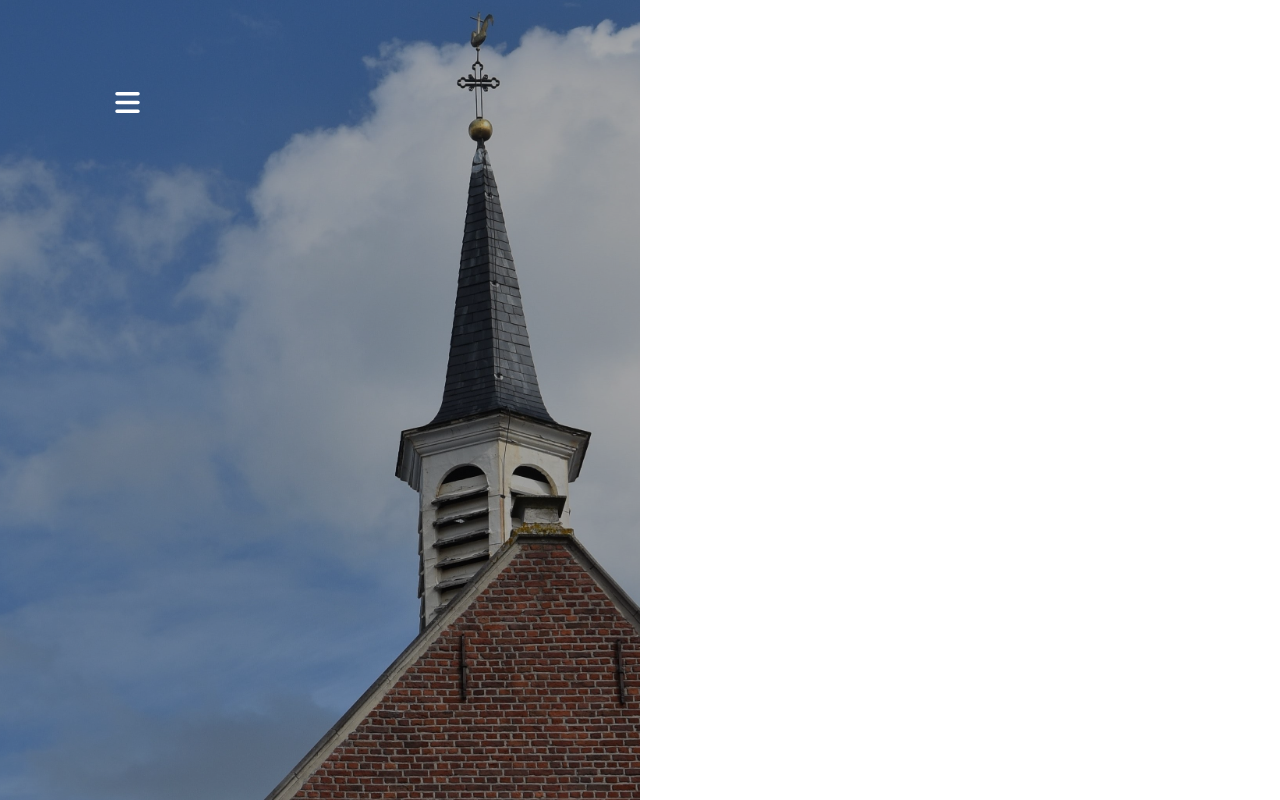
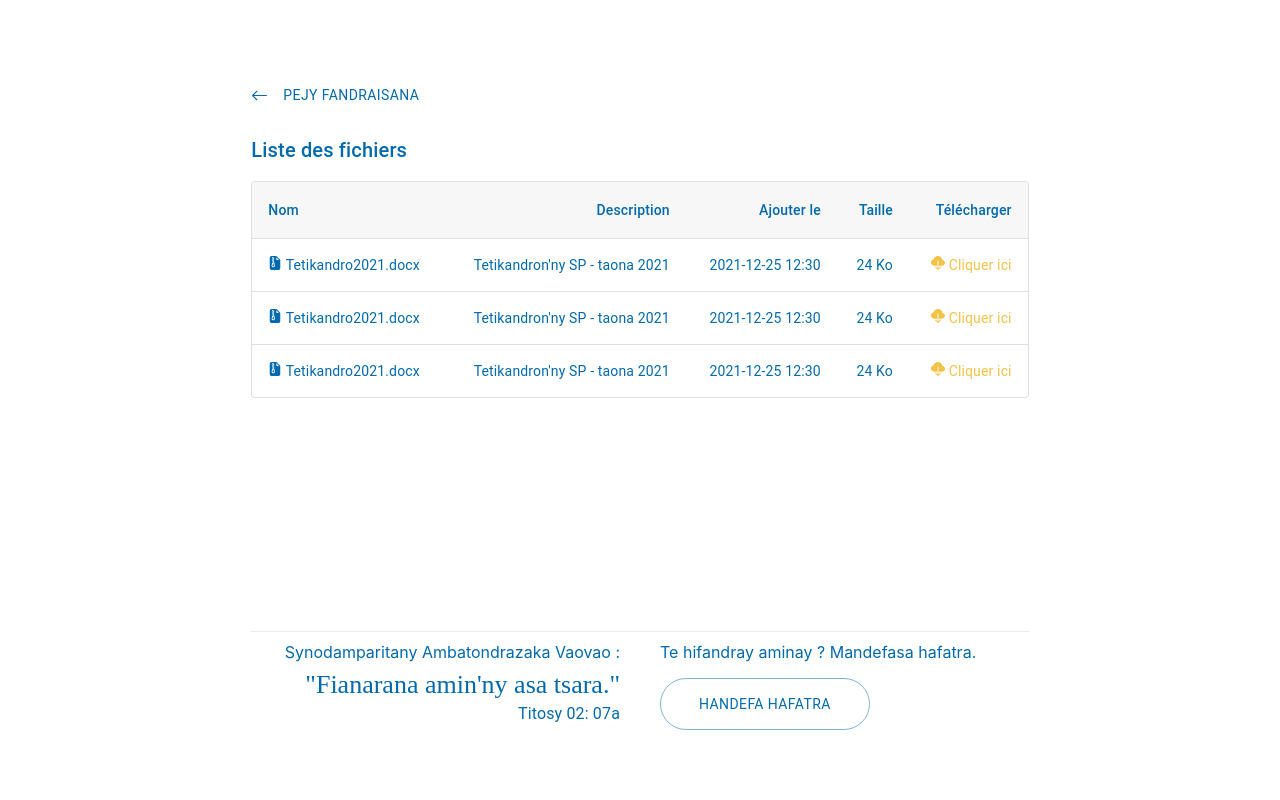
Before and after one commit to Dimby/spav05, a React (Create React App) app in the folder client/: page /files in a window 1280 px wide. Before the commit this address had no page. Built offline with nearby package versions, Linux system fonts and the light colour scheme.

Commit message:
page Files

```diff
--- a/client/src/Components/Button.tsx
+++ b/client/src/Components/Button.tsx
@@ -7,7 +7,8 @@ import { Link, useResolvedPath, useMatch } from 'react-router-dom';
 interface ButtonProps {
     title: string;
     link: string;
-    icon?: React.ReactNode;
+    endIcon?: React.ReactNode;
+    startIcon?: React.ReactNode;
     variant?: 'contained' | 'outlined';
     color?: 'primary' | 'secondary' | 'default' | 'menuButton'
     onClick?: () => void
@@ -15,11 +16,19 @@ interface ButtonProps {
 
 const styles = {
     container: {
-        'svg': {
-            fontSize: '17px',
-            position: 'relative',
-            top: '4px',
-            marginLeft: '15px'
+        '.isActive, .end-icon, .start-icon': {
+            'svg': {
+                fontSize: '17px',
+                position: 'relative',
+                top: '4px',
+                marginLeft: '15px'
+            }
+        },
+        '.start-icon': {
+            'svg': {
+                ml: 0,
+                marginRight: '15px'
+            },
         },
         'div': {
             display: 'inline-block'
@@ -27,20 +36,21 @@ const styles = {
     }
 }
 
-const Button: FC<ButtonProps> = ({ title, link, icon, variant = 'contained', color = 'primary', onClick }) => {
+const Button: FC<ButtonProps> = ({ title, link, endIcon, startIcon, variant = 'contained', color = 'primary', onClick }) => {
     const resolvedPath = useResolvedPath(link);
     const isActive = useMatch({ path: resolvedPath.pathname, end: true })
 
     return (
         <Link className='link-button' to={link}>
             <ButtonMUI sx={{ ...styles.container, backgroundColor: isActive && 'rgb(255 255 255 / 48%)' }} color={color} variant={variant} onClick={onClick}>
+                <div className='start-icon'>{startIcon}</div>
                 {title}
                 {isActive && (
-                    <motion.div initial={{ x: -10, opacity: 0 }} animate={{ x: 0, opacity: 1 }} >
+                    <motion.div initial={{ x: -10, opacity: 0 }} animate={{ x: 0, opacity: 1 }} className='isActive'>
                         <BsArrowRight />
                     </motion.div>
                 )}
-                <div>{icon}</div>
+                <div className='end-icon'>{endIcon}</div>
             </ButtonMUI>
         </Link>
     )
--- /dev/null
+++ b/client/src/Pages/Files.tsx
@@ -0,0 +1,163 @@
+import React from 'react'
+import { Box, Grid, Paper, Table, TableBody, TableCell, TableContainer, TableHead, TableRow, useTheme } from '@mui/material'
+import Button from '../Components/Button'
+import { BsFillFileEarmarkZipFill, BsArrowLeft, BsCloudDownloadFill } from 'react-icons/bs'
+import Title from '../Components/Title'
+import { Link } from 'react-router-dom'
+import Verse from '../Components/Verse'
+
+const styles = {
+    container: {
+        zIndex: '102 !important',
+        height: '100vh',
+        backgroundColor: '#FFFFFF',
+        position: 'absolute',
+        top: 0,
+        left: 0,
+        width: '100%',
+        display: 'flex',
+        justifyContent: 'space-between',
+        overflow: 'hidden',
+        '> .MuiBox-root': {
+            width: '100%',
+            height: '100vh'
+        },
+        '.MuiPaper-root': {
+            marginTop: '15px',
+            '.MuiTableCell-root': {
+                color: '#006AB0',
+                'a': {
+                    textDecoration: 'none',
+                    color: '#F4C247'
+                }
+            }
+        }
+    },
+    grid: {
+        '.grid-content': {
+        }
+    },
+    content: {
+        height: 'calc(100vh - 70px)',
+        padding: '70px 0 0 0',
+        position: 'relative'
+    },
+    footer: {
+        margin: '13px 38px 70px 38px',
+        position: 'absolute',
+        bottom: 0,
+        width: 'calc(100% - 76px)',
+        borderTop: '1px solid #ebebeb',
+        color: '#006AB0',
+        '.grid-left': {
+            textAlign: 'right',
+            padding: '10px 20px 0 0',
+            'div:first-child': {
+                mb: 1
+            }
+        },
+        '.grid-right': {
+            padding: '10px 0 0 20px',
+            'div:first-child': {
+                mb: 2
+            }
+        }
+    }
+}
+
+const Files = () => {
+
+    function createData(
+        name: React.ReactNode,
+        description: string,
+        date_add: string,
+        size: number,
+        upload: React.ReactNode,
+    ) {
+        return { name, description, date_add, size, upload };
+    }
+
+    const rows = [
+        createData(
+            <span><BsFillFileEarmarkZipFill /> Tetikandro2021.docx</span>,
+            'Tetikandron\'ny SP - taona 2021', '2021-12-25 12:30',
+            24,
+            <Link to='/contactUs'><BsCloudDownloadFill /> Cliquer ici</Link>
+        ),
+        createData(
+            <span><BsFillFileEarmarkZipFill /> Tetikandro2021.docx</span>,
+            'Tetikandron\'ny SP - taona 2021', '2021-12-25 12:30',
+            24,
+            <Link to='/contactUs'><BsCloudDownloadFill /> Cliquer ici</Link>
+        ),
+        createData(
+            <span><BsFillFileEarmarkZipFill /> Tetikandro2021.docx</span>,
+            'Tetikandron\'ny SP - taona 2021', '2021-12-25 12:30',
+            24,
+            <Link to='/contactUs'><BsCloudDownloadFill /> Cliquer ici</Link>
+        ),
+    ];
+
+
+    return (
+        <Box sx={styles.container}>
+            <Grid container sx={styles.grid}>
+                <Grid item xs></Grid>
+                <Grid item xs={8} className='grid-content'>
+                    <Box sx={styles.content}>
+                        <Button link='/' color='default' title='Pejy fandraisana' startIcon={<BsArrowLeft />} />
+                        <Box sx={{ padding: '13px 38px' }}>
+                            <Title type='h6'>Liste des fichiers</Title>
+                            <Paper variant='outlined'>
+                                <TableContainer>
+                                    <Table sx={{ minWidth: 650 }} aria-label="simple table">
+                                        <TableHead>
+                                            <TableRow>
+                                                <TableCell>Nom</TableCell>
+                                                <TableCell align="right">Description</TableCell>
+                                                <TableCell align="right">Ajouter le</TableCell>
+                                                <TableCell align="right">Taille</TableCell>
+                                                <TableCell align="right">Télécharger</TableCell>
+                                            </TableRow>
+                                        </TableHead>
+                                        <TableBody>
+                                            {rows.map((row, key) => (
+                                                <TableRow
+                                                    key={key}
+                                                    sx={{ '&:last-child td, &:last-child th': { border: 0 } }}
+                                                >
+                                                    <TableCell component="th" scope="row">
+                                                        {row.name}
+                                                    </TableCell>
+                                                    <TableCell align="right">{row.description}</TableCell>
+                                                    <TableCell align="right">{row.date_add}</TableCell>
+                                                    <TableCell align="right">{row.size} Ko</TableCell>
+                                                    <TableCell align="right">{row.upload}</TableCell>
+                                                </TableRow>
+                                            ))}
+                                        </TableBody>
+                                    </Table>
+                                </TableContainer>
+                            </Paper>
+                        </Box>
+                        <Box sx={styles.footer}>
+                            <Grid container>
+                                <Grid item xs className='grid-left'>
+                                    <div>Synodamparitany Ambatondrazaka Vaovao :</div>
+                                    <Verse author='Titosy 02: 07a'>Fianarana amin'ny asa tsara.</Verse>
+                                </Grid>
+                                <Grid item xs className='grid-right'>
+                                    <div>Te hifandray aminay ? Mandefasa hafatra.</div>
+                                    <Button link='/contactUs' variant='outlined' title='Handefa hafatra' />
+                                </Grid>
+                            </Grid>
+                        </Box>
+                    </Box>
+                </Grid>
+                <Grid item xs></Grid>
+            </Grid>
+        </Box>
+    )
+}
+
+export default Files
--- a/client/src/Pages/Home.tsx
+++ b/client/src/Pages/Home.tsx
@@ -140,8 +140,8 @@ const Home: FC<HomeProps> = ({ onClickHome }) => {
                         videos
                     </Box>
                     <Box sx={styles.buttonCTA} className='buttonCTA-right'>
-                        <Button link='/aboutUs' color='primary' title='Misongadina' onClick={() => { }} icon={<BsArrowRight />} />
-                        <Button link='/contactUs' color='primary' title='Mety ilainao' onClick={() => { }} variant='outlined' icon={<BsFillFileEarmarkZipFill />} />
+                        <Button link='/aboutUs' color='primary' title='Misongadina' onClick={() => { }} endIcon={<BsArrowRight />} />
+                        <Button link='/files' color='primary' title='Mety ilainao' onClick={() => { }} variant='outlined' endIcon={<BsFillFileEarmarkZipFill />} />
                     </Box>
                 </Box>
             </Box>
--- a/client/src/Routes/Routes.tsx
+++ b/client/src/Routes/Routes.tsx
@@ -4,6 +4,7 @@ import AboutUs from "../Pages/AboutUs";
 import Albums from "../Pages/Albums";
 import Areas from "../Pages/Areas";
 import Contact from "../Pages/Contact";
+import Files from "../Pages/Files";
 import Home from "../Pages/Home";
 
 interface RoutesProps {
@@ -19,6 +20,7 @@ const Routes: FC<RoutesProps> = ({ onClickHome }) => {
             <Route path="/areas" element={<Areas />} />
             <Route path="/albums" element={<Albums />} />
             <Route path="/contactUs" element={<Contact />} />
+            <Route path="/files" element={<Files />} />
         </RoutesDOM>
     )
 }
--- a/client/src/index.tsx
+++ b/client/src/index.tsx
@@ -129,6 +129,13 @@ const theme = createTheme({
                     fontSize: '26px'
                 }
             }
+        },
+        MuiTableHead: {
+            styleOverrides: {
+                root: {
+                    backgroundColor: 'rgb(243 243 243 / 64%)'
+                }
+            }
         }
     },
 })
```
